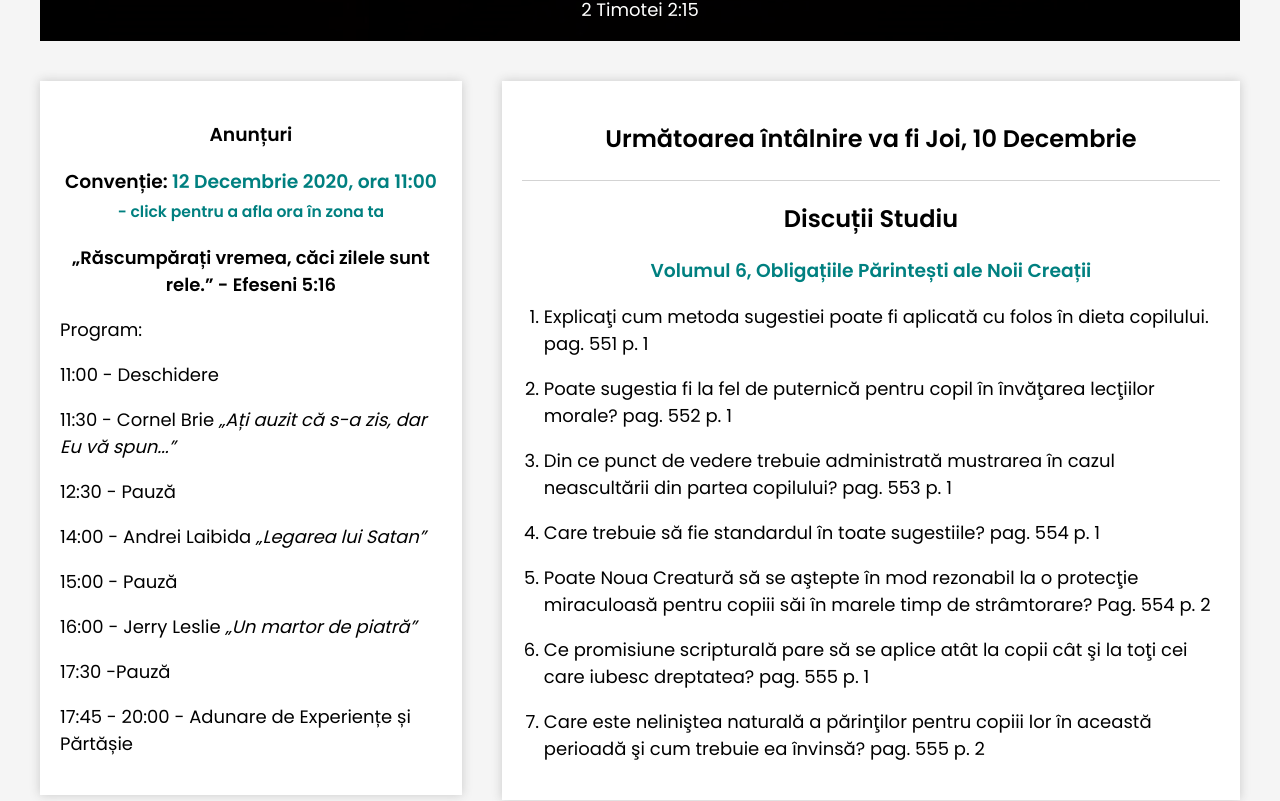
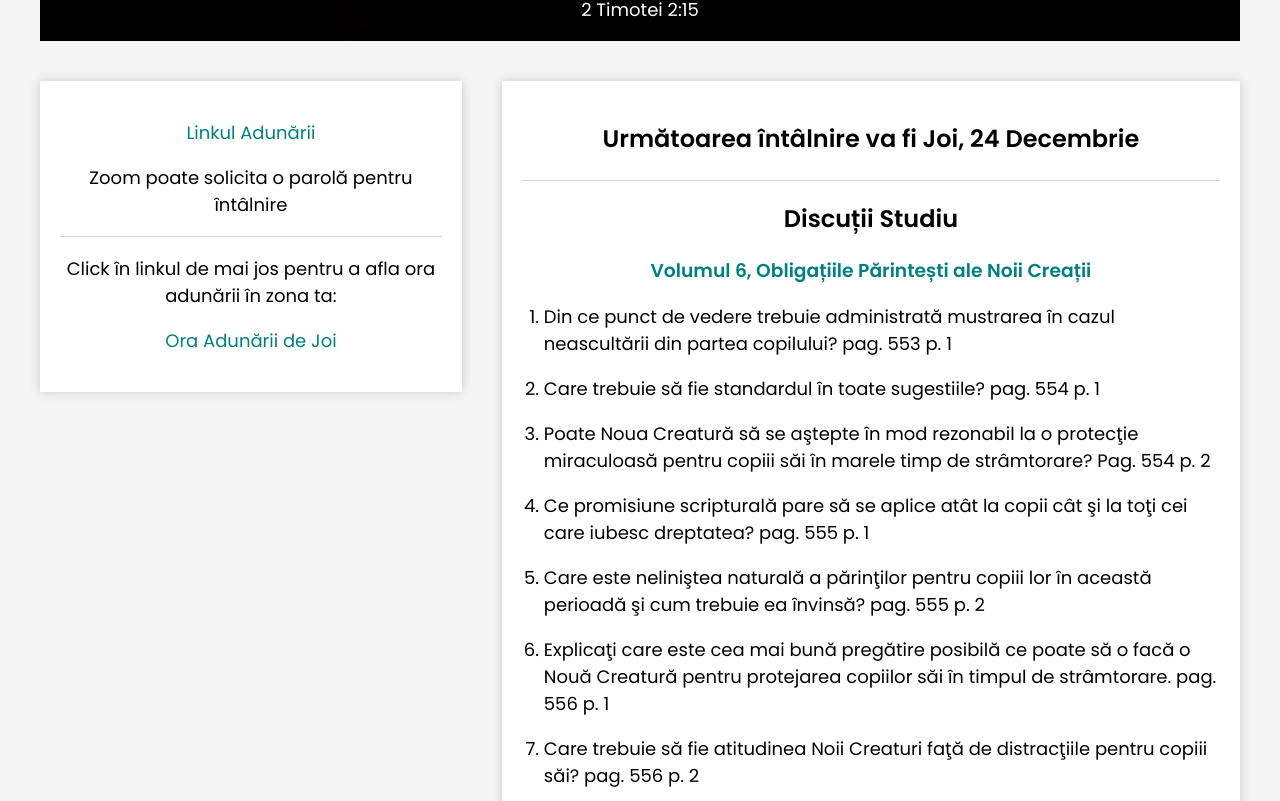
Before and after one commit to adunarea-tinerilor/stb-adt, a React (Create React App) app: page /#/ in a window 1280 px wide. Shown: the part 439-1240 px from the top of the page. Built offline with nearby package versions, Linux system fonts and the light colour scheme.

Commit message:
weekley changes

```diff
--- a/src/App.js
+++ b/src/App.js
@@ -17,26 +17,27 @@ export default class App extends React.Component {
 
     this.state = {
       // SITE UPDATE DATE:
-      footerUpdateDate: "4 Decembrie 2020",
+      footerUpdateDate: "17 Decembrie 2020",
 
       // Meeting TIME Link:
-      meetingHour: "https://www.timeanddate.com/worldclock/fixedtime.html?msg=%C3%8Ent%C3%A2lnirea+Tinerilor&iso=20201210T10&p1=202&ah=2&am=30",
+      meetingHour: "https://www.timeanddate.com/worldclock/fixedtime.html?msg=%C3%8Ent%C3%A2lnirea+Tinerilor+de+Joi&iso=20201217T10&p1=202&ah=2&am=30",
 
       // NEXT MEETING Details:
-      nextMeetingDate: "Joi, 10 Decembrie",
+      nextMeetingDate: "Joi, 24 Decembrie",
+      // nextMeetingSubject: "Adunare de Expreriențe",
+
       nextMeetingSubject: "Discuții Studiu",
       nextDiscussedLinkText: "Volumul 6, Obligațiile Părintești ale Noii Creații",
-      nextDiscussedLink: "http://www.acsib.com/HTDB/Volume6/V6C13.htm#z0009376",
+      nextDiscussedLink: "http://www.acsib.com/HTDB/Volume6/V6C13.htm#z0009380",
       nextMeetingQuestions: [
-        "Explicaţi cum metoda sugestiei poate fi aplicată cu folos în dieta copilului. pag. 551 p. 1",
-        "Poate sugestia fi la fel de puternică pentru copil în învăţarea lecţiilor morale? pag. 552 p. 1",
         "Din ce punct de vedere trebuie administrată mustrarea în cazul neascultării din partea copilului? pag. 553 p. 1",
         "Care trebuie să fie standardul în toate sugestiile? pag. 554 p. 1",
         "Poate Noua Creatură să se aştepte în mod rezonabil la o protecţie miraculoasă pentru copiii săi în marele timp de strâmtorare? Pag. 554 p. 2",
         "Ce promisiune scripturală pare să se aplice atât la copii cât şi la toţi cei care iubesc dreptatea? pag. 555 p. 1",
         "Care este neliniştea naturală a părinţilor pentru copiii lor în această perioadă şi cum trebuie ea învinsă? pag. 555 p. 2",
-        // "Explicaţi care este cea mai bună pregătire posibilă ce poate să o facă o Nouă Creatură pentru protejarea copiilor săi în timpul de strâmtorare. pag. 556 p. 1\n" +
-        // "Care trebuie să fie atitudinea Noii Creaturi faţă de distracţiile pentru copiii săi? pag. 556 p. 2",
+        "Explicaţi care este cea mai bună pregătire posibilă ce poate să o facă o Nouă Creatură pentru protejarea copiilor săi în timpul de strâmtorare. pag. 556 p. 1",
+        "Care trebuie să fie atitudinea Noii Creaturi faţă de distracţiile pentru copiii săi? pag. 556 p. 2",
+
         // "Se aplică sfatul apostolic cu privire la căsătoria Noilor Creaţii şi pentru copiii lor neconsacraţi? pag. 557 p. 1",
         // "Cum greşesc mulţi din Noua Creaţie în această privinţă? pag. 557 p. 2, 3, 4",
         // "La ce vârstă ar părea potrivit ca bărbaţii şi respectiv femeile să se căsătorească? pag. 558 p. 1",
@@ -51,18 +52,7 @@ export default class App extends React.Component {
       ],
 
       // ANNOUNCEMENTS:
-      announcement: "<h3>Anunțuri</h3><h3>Convenție: <a href='https://www.timeanddate.com/worldclock/fixedtime.html?msg=Conven%C8%9Bie+12+Decembrie+2020&iso=20201212T11&p1=2210' rel='noopener noreferrer' target='_blank'>12 Decembrie 2020, ora 11:00 <small>- click pentru a afla ora în zona ta</small></a></h3>" +
-        "<p><strong>„Răscumpărați vremea, căci zilele sunt rele.” - Efeseni 5:16</strong></p>" +
-        "<div style='text-align: left'>" +
-        "<p>Program:</p>" +
-        "<p>11:00 - Deschidere</p>" +
-        "<p>11:30 - Cornel Brie <i>„Ați auzit că s-a zis, dar Eu vă spun...”</i></p>" +
-        "<p>12:30 - Pauză</p>" +
-        "<p>14:00 - Andrei Laibida <i>„Legarea lui Satan”</i></p>" +
-        "<p>15:00 - Pauză</p>" +
-        "<p>16:00 - Jerry Leslie <i>„Un martor de piatră”</i></p>" +
-        "<p>17:30 -Pauză</p>" +
-        "<p>17:45 - 20:00 - Adunare de Experiențe și Părtășie</p></div>",
+      // announcement: "<h3>RTE</h3>",
 
       // note: "Adunare pentru Copii - Sâmbătă, 10 Octombrie - ",
       // noteLinkTxt: "vezi ora",
--- a/src/partials/Intro.js
+++ b/src/partials/Intro.js
@@ -10,11 +10,13 @@ export default function Intro(props) {
   return (
     <IntroContainer>
       <div>
+        {props.announcement &&
         <IntroCardContainer className="component">
-          {props.announcement && <div>
+          <div>
             <div dangerouslySetInnerHTML={{__html: `${props.announcement}`}}></div>
-          </div>}
+          </div>
         </IntroCardContainer>
+        }
         <IntroCardContainer className="component">
           <p><a href={props.zoomLink} rel="noopener noreferrer" target="_blank"> Linkul Adunării</a></p>
           <LinkMeeting>Zoom poate solicita o parolă pentru întâlnire</LinkMeeting>
@@ -30,7 +32,8 @@ export default function Intro(props) {
                 {props.noteLinkTxt}
               </a>
             </InfoNote>
-          </div>}
+          </div>
+          }
         </IntroCardContainer>
       </div>
       <div>
```
